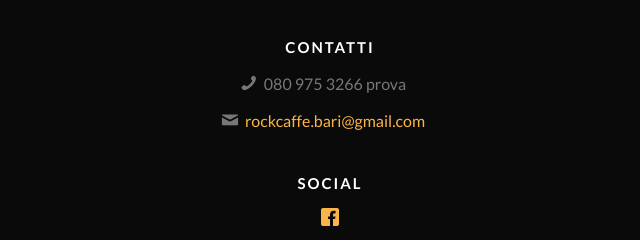
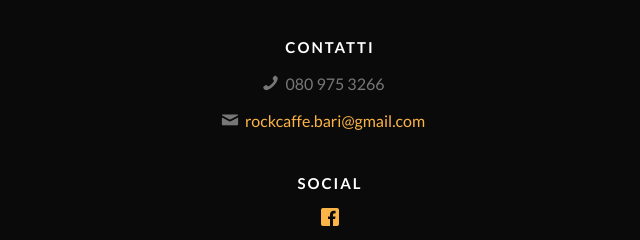
Before and after one commit to alfonso3/Rock-Caff-, a plain HTML site: page savory/index.html in a window 1280 px wide. Shown: the part 4425-4665 px from the top of the page, 310-950 px from the left. Drawn offline with Linux system fonts and the light colour scheme; files whose address does not match are found by name.

Commit message:
remove
remove:
-prova from cell numberd

```diff
--- a/savory/index.html
+++ b/savory/index.html
@@ -376,7 +376,7 @@
 					<div class="gtco-widget">
 						<h3>Contatti</h3>
 						<ul class="gtco-quick-contact">
-							<li><i class="icon-phone"></i> 080 975 3266 prova</li>
+							<li><i class="icon-phone"></i> 080 975 3266</li>
 							<br>
 							<li><i class="icon-mail2"></i><a href="mailto:rockcaffe.bari@gmail.com?subject=Feedback">rockcaffe.bari@gmail.com</a></li>
 						</ul>
```
